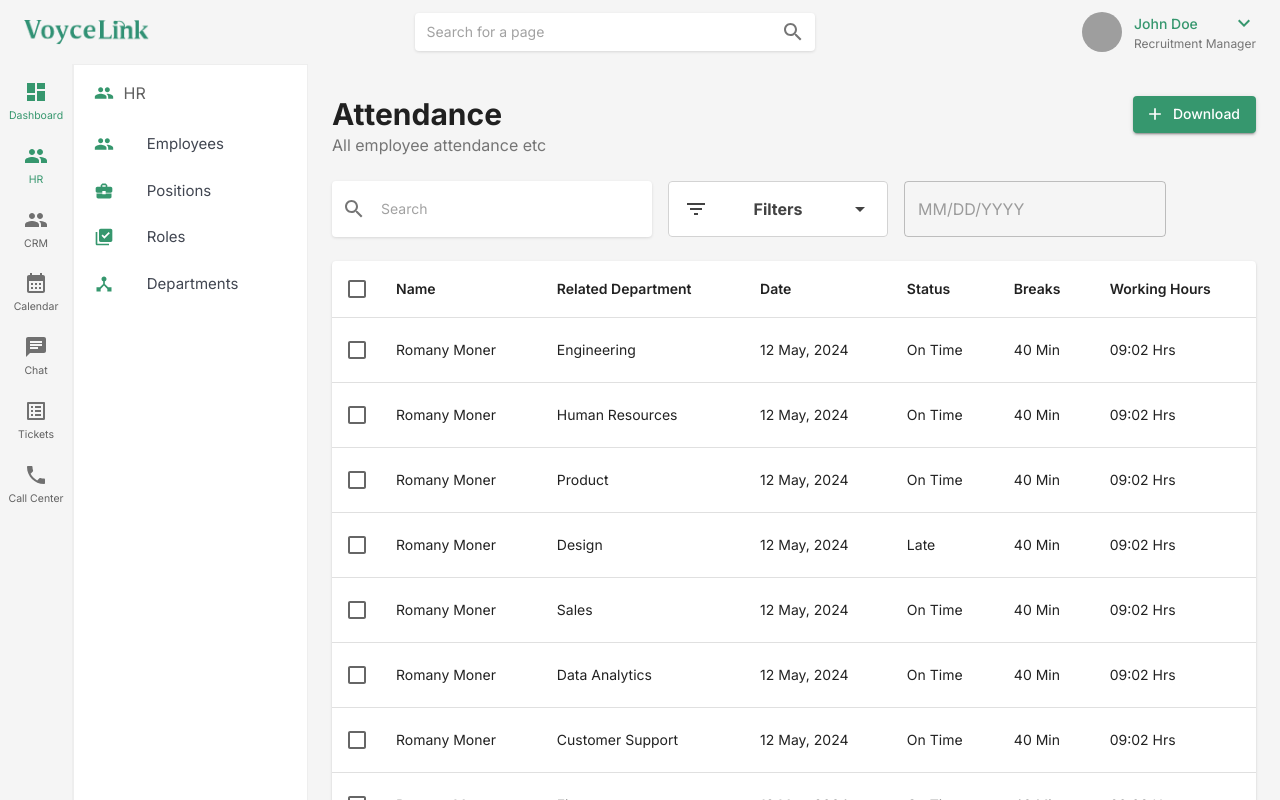
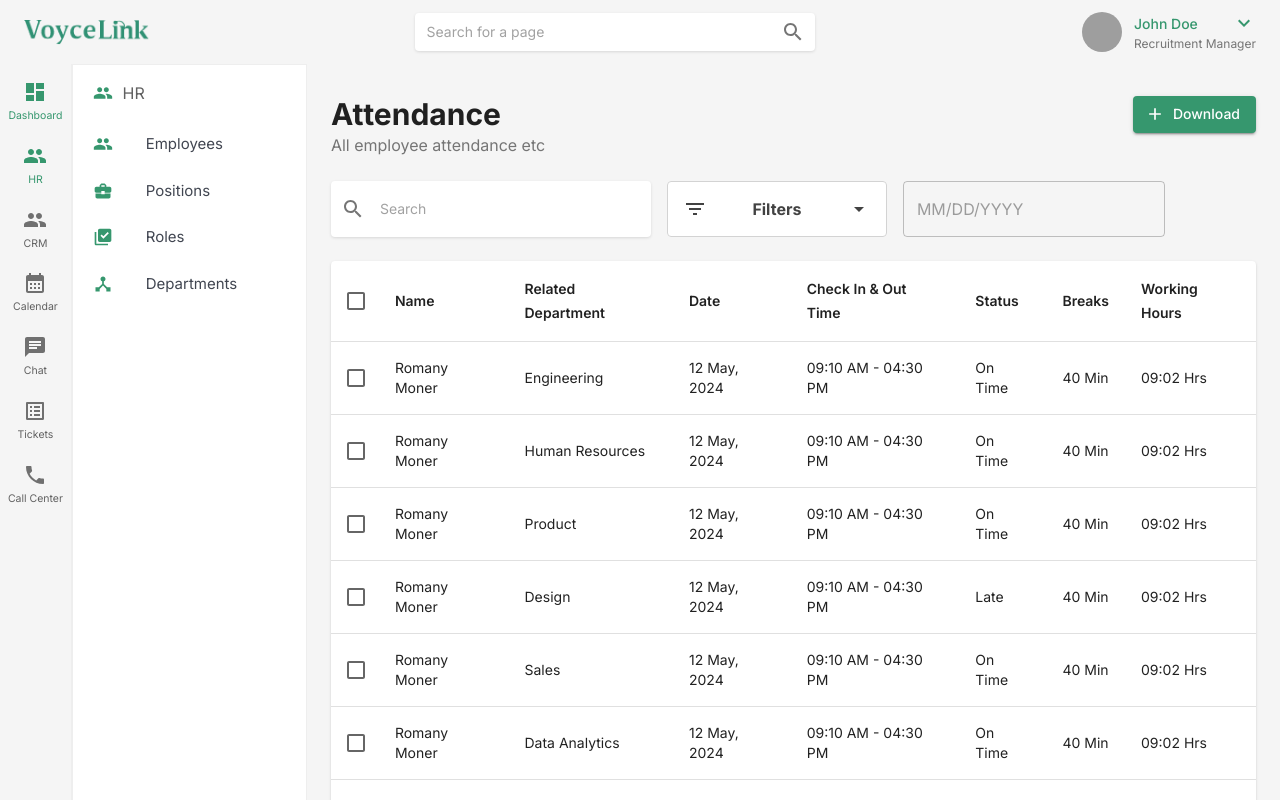
Before and after one commit to Saadgabersaad/VoyceeLink-CallCenter, a Next.js app: page /hhrr/attendance in a window 1280 px wide. Shown: the top 800 px of the page. Built offline with nearby package versions, Linux system fonts and the light colour scheme; grey boxes are pictures that could not be loaded.

Commit message:
adding 'check in & out time' to the attendance table

```diff
--- a/src/modules/hhrr/attendance/components/Tabel.tsx
+++ b/src/modules/hhrr/attendance/components/Tabel.tsx
@@ -4,19 +4,19 @@ import React from 'react';
 
 export const AttendanceTable = () => {
   const rows = [
-    { name: 'Romany Moner', department: 'Engineering', date: '12 May, 2024', status: 'On Time', breaks:'40 Min', workingHours:'09:02 Hrs' },
-    { name: 'Romany Moner', department: 'Human Resources', date: '12 May, 2024', status: 'On Time', breaks:'40 Min', workingHours:'09:02 Hrs'  },
-    { name: 'Romany Moner', department: 'Product', date: '12 May, 2024', status: 'On Time', breaks:'40 Min', workingHours:'09:02 Hrs'  },
-    { name: 'Romany Moner', department: 'Design', date: '12 May, 2024', status: 'Late', breaks:'40 Min', workingHours:'09:02 Hrs'  },
-    { name: 'Romany Moner', department: 'Sales', date: '12 May, 2024', status: 'On Time', breaks:'40 Min', workingHours:'09:02 Hrs'  },
-    { name: 'Romany Moner', department: 'Data Analytics', date: '12 May, 2024', status: 'On Time', breaks:'40 Min', workingHours:'09:02 Hrs'  },
-    { name: 'Romany Moner', department: 'Customer Support', date: '12 May, 2024', status: 'On Time', breaks:'40 Min', workingHours:'09:02 Hrs'  },
-    { name: 'Romany Moner', department: 'Finance', date: '12 May, 2024', status: 'On Time', breaks:'40 Min', workingHours:'09:02 Hrs'  },
-    { name: 'Romany Moner', department: 'Marketing', date: '12 May, 2024', status: 'Late', breaks:'40 Min', workingHours:'09:02 Hrs'  },
-    { name: 'Romany Moner', department: 'Infrastructure', date: '12 May, 2024', status: 'On Time', breaks:'40 Min', workingHours:'09:02 Hrs'  },
-    { name: 'Romany Moner', department: 'Infrastructure', date: '12 May, 2024', status: 'On Time', breaks:'40 Min', workingHours:'09:02 Hrs'  },
-    { name: 'Romany Moner', department: 'Infrastructure', date: '12 May, 2024', status: 'On Time', breaks:'40 Min', workingHours:'09:02 Hrs'  },
-    { name: 'Romany Moner', department: 'Infrastructure', date: '12 May, 2024', status: 'On Time', breaks:'40 Min', workingHours:'09:02 Hrs'  }
+    { name: 'Romany Moner', department: 'Engineering', date: '12 May, 2024',checkInOutTime:'09:10 AM - 04:30 PM', status: 'On Time', breaks:'40 Min', workingHours:'09:02 Hrs' },
+    { name: 'Romany Moner', department: 'Human Resources', date: '12 May, 2024',checkInOutTime:'09:10 AM - 04:30 PM', status: 'On Time', breaks:'40 Min', workingHours:'09:02 Hrs'  },
+    { name: 'Romany Moner', department: 'Product', date: '12 May, 2024',checkInOutTime:'09:10 AM - 04:30 PM', status: 'On Time', breaks:'40 Min', workingHours:'09:02 Hrs'  },
+    { name: 'Romany Moner', department: 'Design', date: '12 May, 2024', checkInOutTime:'09:10 AM - 04:30 PM',status: 'Late', breaks:'40 Min', workingHours:'09:02 Hrs'  },
+    { name: 'Romany Moner', department: 'Sales', date: '12 May, 2024',checkInOutTime:'09:10 AM - 04:30 PM', status: 'On Time', breaks:'40 Min', workingHours:'09:02 Hrs'  },
+    { name: 'Romany Moner', department: 'Data Analytics', date: '12 May, 2024',checkInOutTime:'09:10 AM - 04:30 PM', status: 'On Time', breaks:'40 Min', workingHours:'09:02 Hrs'  },
+    { name: 'Romany Moner', department: 'Customer Support', date: '12 May, 2024',checkInOutTime:'09:10 AM - 04:30 PM', status: 'On Time', breaks:'40 Min', workingHours:'09:02 Hrs'  },
+    { name: 'Romany Moner', department: 'Finance', date: '12 May, 2024',checkInOutTime:'09:10 AM - 04:30 PM', status: 'On Time', breaks:'40 Min', workingHours:'09:02 Hrs'  },
+    { name: 'Romany Moner', department: 'Marketing', date: '12 May, 2024',checkInOutTime:'09:10 AM - 04:30 PM', status: 'Late', breaks:'40 Min', workingHours:'09:02 Hrs'  },
+    { name: 'Romany Moner', department: 'Infrastructure', date: '12 May, 2024',checkInOutTime:'09:10 AM - 04:30 PM', status: 'On Time', breaks:'40 Min', workingHours:'09:02 Hrs'  },
+    { name: 'Romany Moner', department: 'Infrastructure', date: '12 May, 2024',checkInOutTime:'09:10 AM - 04:30 PM', status: 'On Time', breaks:'40 Min', workingHours:'09:02 Hrs'  },
+    { name: 'Romany Moner', department: 'Infrastructure', date: '12 May, 2024',checkInOutTime:'09:10 AM - 04:30 PM', status: 'On Time', breaks:'40 Min', workingHours:'09:02 Hrs'  },
+    { name: 'Romany Moner', department: 'Infrastructure', date: '12 May, 2024',checkInOutTime:'09:10 AM - 04:30 PM', status: 'On Time', breaks:'40 Min', workingHours:'09:02 Hrs'  }
   ];
 
   return (
@@ -39,11 +39,11 @@ export const AttendanceTable = () => {
           disablePadding: false,
           numeric: false
         },
-        // {
-        //   id: 'checkInOutTime', label: 'Check In & Out Time',
-        //   disablePadding: false,
-        //   numeric: false
-        // },
+        {
+          id: 'checkInOutTime', label: 'Check In & Out Time',
+          disablePadding: false,
+          numeric: false
+        },
         {
           id: 'status', label: 'Status',
           disablePadding: false,
@@ -67,6 +67,7 @@ export const AttendanceTable = () => {
           <TableCell>{row.name}</TableCell>
           <TableCell>{row.department}</TableCell>
           <TableCell>{row.date}</TableCell>
+          <TableCell>{row.checkInOutTime}</TableCell>
           <TableCell>{row.status}</TableCell>
           <TableCell>{row.breaks}</TableCell>
           <TableCell>{row.workingHours}</TableCell>
```
